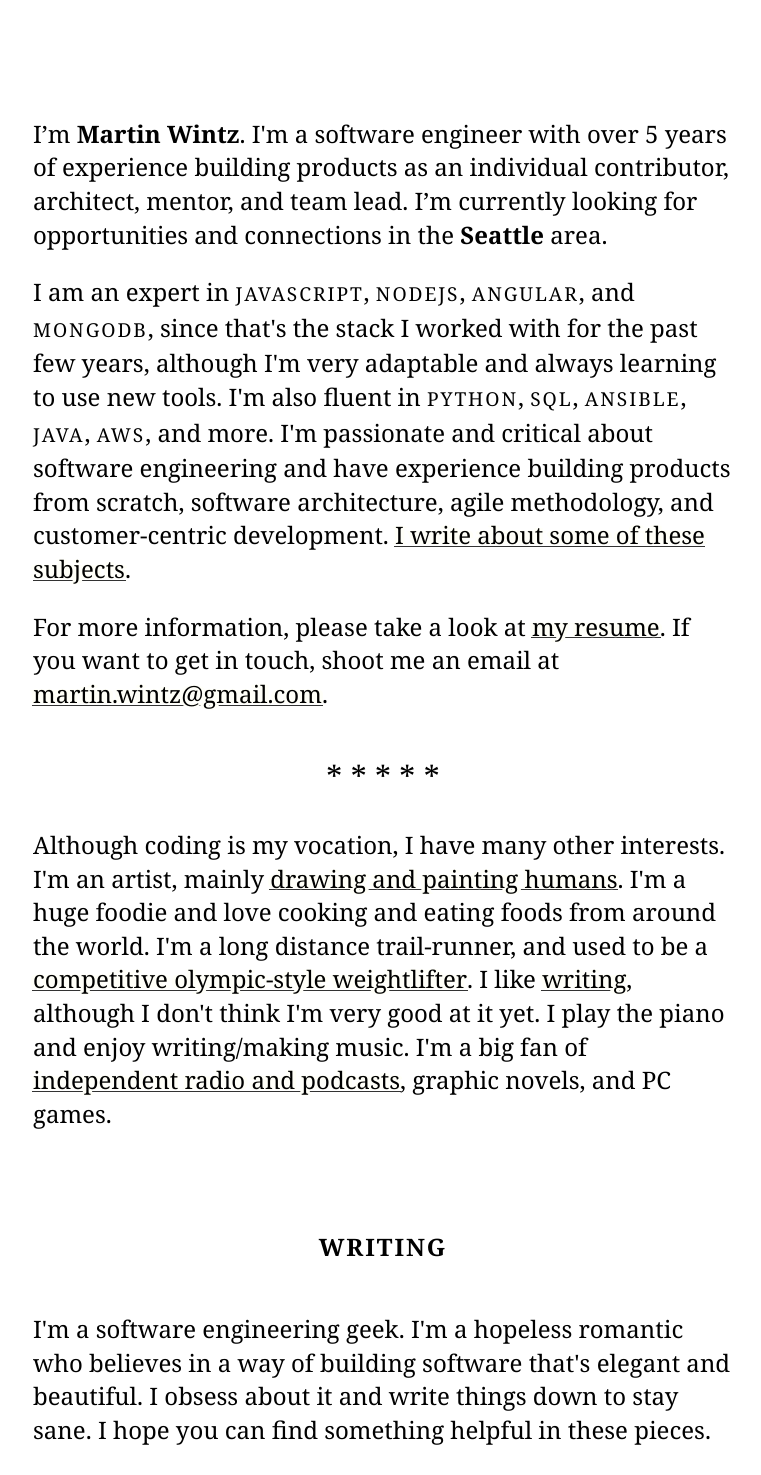
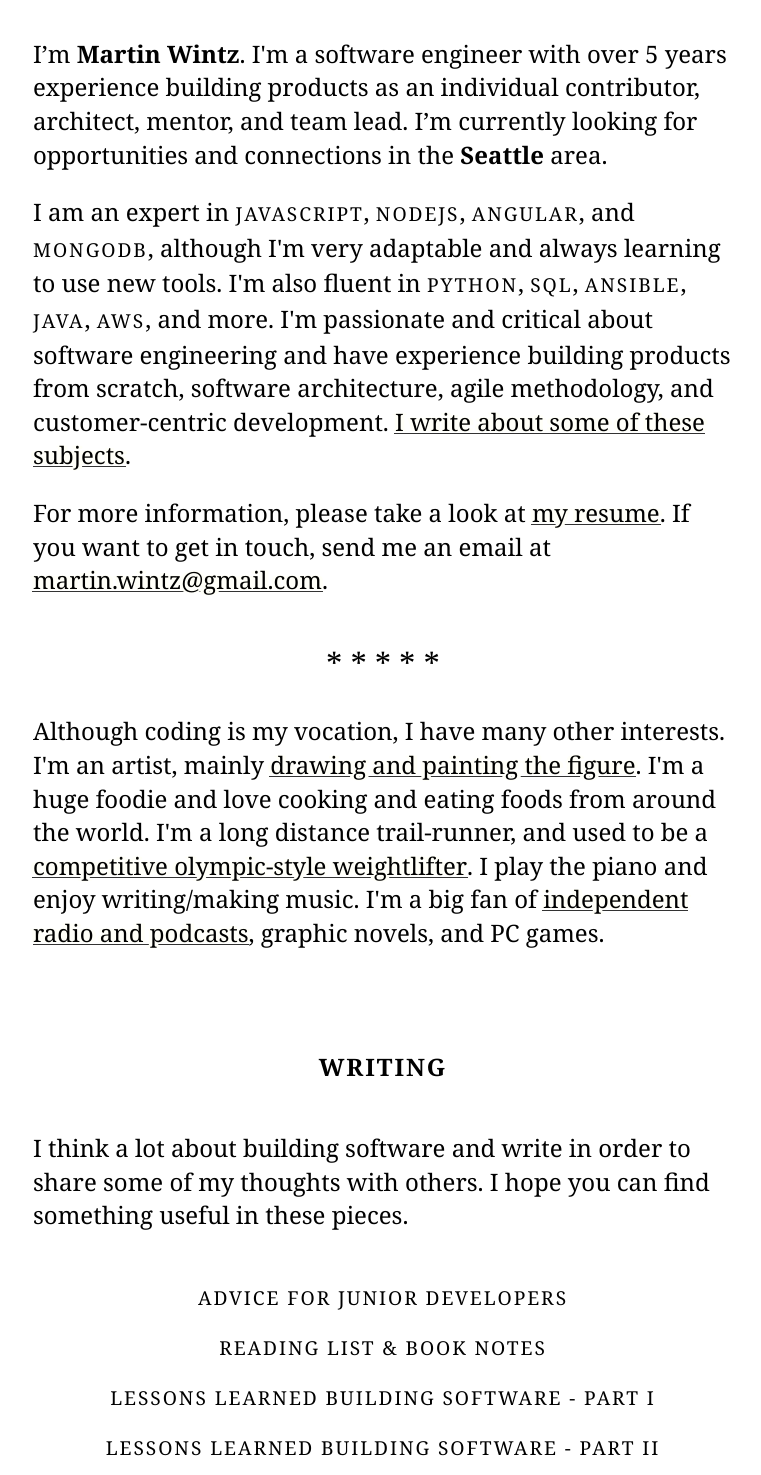
Before and after one commit to MaybiusStrip/martinwintz, a website: page site/index.html in a window 1280 px wide. Shown: the part 353-1828 px from the top of the page, without its empty margins (257-1018 px from the left). Drawn offline with nearby package versions, Linux system fonts and the light colour scheme; files that its build step writes are made by us from their sources; a script that the page names is missing.

Commit message:
(squash) advice editing

```diff
--- a/site/index.html
+++ b/site/index.html
@@ -20,18 +20,18 @@
 
   <section id="intro">
     <img id="portrait" src="images/portrait.jpg">
-    <p>I’m <strong>Martin Wintz</strong>. I'm a software engineer with over 5 years of experience building products as an individual contributor, architect, mentor, and team lead. I’m currently looking for opportunities and connections in the <strong>Seattle</strong> area.</p>
-    <p>I am an expert in <span class="tech">Javascript</span>, <span class="tech">NodeJS</span>, <span class="tech">Angular</span>, and <span class="tech">MongoDB</span>, since that's the stack I worked with for the past few years, although I'm very adaptable and always learning to use new tools. I'm also fluent in <span class="tech">Python</span>, <span class="tech">SQL</span>, <span class="tech">Ansible</span>, <span class="tech">Java</span>, <span class="tech">AWS</span>, and more. I'm passionate and critical about software engineering and have experience building products from scratch, software architecture, agile methodology, and customer-centric development. <a href="#writing">I write about some of these subjects</a>.</p>
-    <p>For more information, please take a look at <a href="">my resume</a>. If you want to get in touch, shoot me an email at <a
+    <p>I’m <strong>Martin Wintz</strong>. I'm a software engineer with over 5 years experience building products as an individual contributor, architect, mentor, and team lead. I’m currently looking for opportunities and connections in the <strong>Seattle</strong> area.</p>
+    <p>I am an expert in <span class="tech">Javascript</span>, <span class="tech">NodeJS</span>, <span class="tech">Angular</span>, and <span class="tech">MongoDB</span>, although I'm very adaptable and always learning to use new tools. I'm also fluent in <span class="tech">Python</span>, <span class="tech">SQL</span>, <span class="tech">Ansible</span>, <span class="tech">Java</span>, <span class="tech">AWS</span>, and more. I'm passionate and critical about software engineering and have experience building products from scratch, software architecture, agile methodology, and customer-centric development. <a href="#writing">I write about some of these subjects</a>.</p>
+    <p>For more information, please take a look at <a href="">my resume</a>. If you want to get in touch, send me an email at <a
       href="mailto:martin.wintz@gmail.com">martin.wintz@gmail.com</a>.</p>
     <div class="divider">* * * * *</div>
-    <p>Although coding is my vocation, I have many other interests. I'm an artist, mainly <a href="">drawing and painting humans</a>. I'm a huge foodie and love cooking and eating foods from around the world. I'm a long distance trail-runner, and used to be a <a href="">competitive olympic-style weightlifter</a>. I like <a href="">writing</a>, although I don't think I'm very good at it yet. I play the piano and enjoy writing/making music. I'm a big fan of <a href="">independent radio and podcasts</a>, graphic novels, and PC games.</p>
+    <p>Although coding is my vocation, I have many other interests. I'm an artist, mainly <a href="">drawing and painting the figure</a>. I'm a huge foodie and love cooking and eating foods from around the world. I'm a long distance trail-runner, and used to be a <a href="">competitive olympic-style weightlifter</a>. I play the piano and enjoy writing/making music. I'm a big fan of <a href="">independent radio and podcasts</a>, graphic novels, and PC games.</p>
   </section>
 
 
   <section id="writing">
     <h1>WRITING</h2>
-    <p>I'm a software engineering geek. I'm a hopeless romantic who believes in a way of building software that's elegant and beautiful. I obsess about it and write things down to stay sane. I hope you can find something helpful in these pieces.</p>
+    <p>I think a lot about building software and write in order to share some of my thoughts with others. I hope you can find something useful in these pieces.</p>
     <div class="links">
       <div><a href="/writing/advice">Advice for junior developers</a></div>
       <div><a href="">Reading List & Book Notes</a></div>
--- a/site/stylesheets/_home.less
+++ b/site/stylesheets/_home.less
@@ -37,7 +37,7 @@ p {
 }
 
 #intro {
-  margin-top: 200px;
+  margin-top: 120px;
 
   #portrait {
     display: block;
```
Also changed, not shown: site/writing/advice/index.html (+7 -3 lines).
